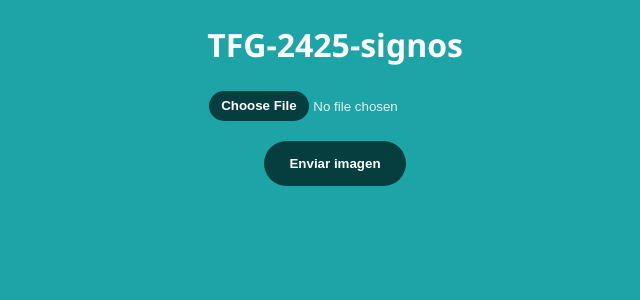
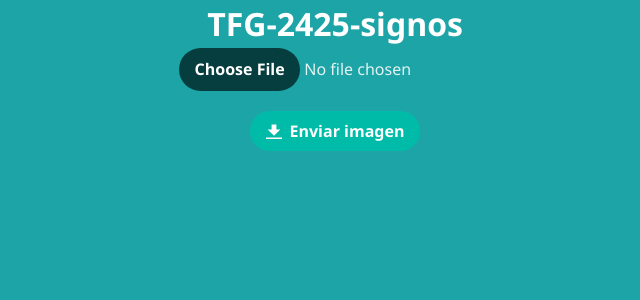
Before and after one commit to NILGroup/tfg-2425-signos, a React (Vite) app in the folder PWA-Signos/: page / in a window 1280 px wide. Shown: the top 300 px of the page, without its empty margins (305-945 px from the left). Built offline with nearby package versions, Linux system fonts and the light colour scheme.

Commit message:
tailwind imported

```diff
--- a/PWA-Signos/package.json
+++ b/PWA-Signos/package.json
@@ -10,8 +10,10 @@
     "preview": "vite preview"
   },
   "dependencies": {
+    "@tailwindcss/vite": "^4.0.9",
     "react": "^18.3.1",
-    "react-dom": "^18.3.1"
+    "react-dom": "^18.3.1",
+    "tailwindcss": "^4.0.9"
   },
   "devDependencies": {
     "@eslint/js": "^9.11.1",
--- a/PWA-Signos/src/components/UploadImage.jsx
+++ b/PWA-Signos/src/components/UploadImage.jsx
@@ -66,9 +66,14 @@ const UploadImage = () => {
         max={1}
         onChange={handleFileSelect}
       />
-      <button className="upload-image-button" onClick={handleFileUpload}>
+
+      <button className="bg-teal-500 hover:bg-teal-900 text-white font-bold py-2 px-4 rounded-full inline-flex items-center" onClick={handleFileUpload}>
+        <svg className="fill-current w-4 h-4 mr-2" xmlns="http://www.w3.org/2000/svg" viewBox="0 0 20 20"><path d="M13 8V2H7v6H2l8 8 8-8h-5zM0 18h20v2H0v-2z"/></svg>
+        <span>Enviar imagen</span>
+      </button>
+      {/* <button className="upload-image-button" >
         Enviar imagen
-      </button>
+      </button> */}
 
       {selectedImage && <img src={selectedImage} alt="Sinoescritura"/>}
       {text && <h1>Signotación: {text}</h1>}
--- a/PWA-Signos/src/index.css
+++ b/PWA-Signos/src/index.css
@@ -1,3 +1,5 @@
+@import "tailwindcss";
+
 :root {
   font-family: 'Segoe UI', 'Trebuchet MS', sans-serif, Arial;
   line-height: 1.5;
--- a/PWA-Signos/vite.config.js
+++ b/PWA-Signos/vite.config.js
@@ -1,7 +1,8 @@
 import { defineConfig } from 'vite'
 import react from '@vitejs/plugin-react-swc'
+import tailwindcss from '@tailwindcss/vite'
 
 // https://vitejs.dev/config/
 export default defineConfig({
-  plugins: [react()],
+  plugins: [react(),  tailwindcss()],
 })
```
Also changed, not shown: 1 other file (tests, documents, lock files or other folders).
